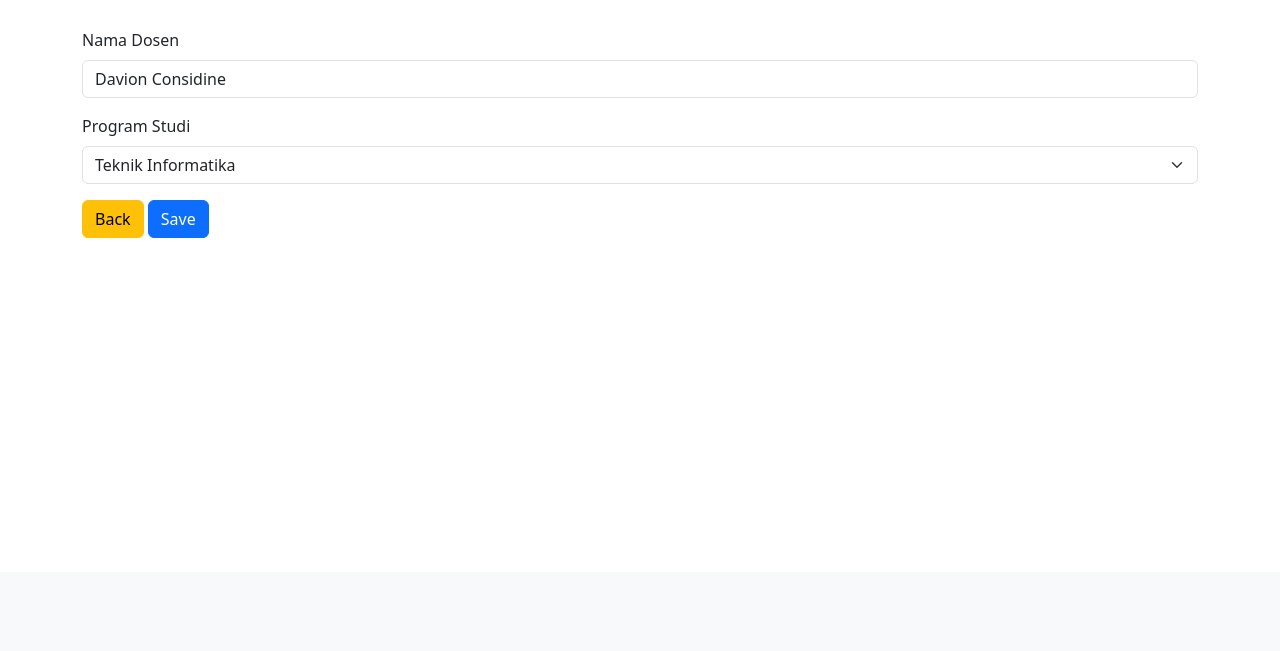
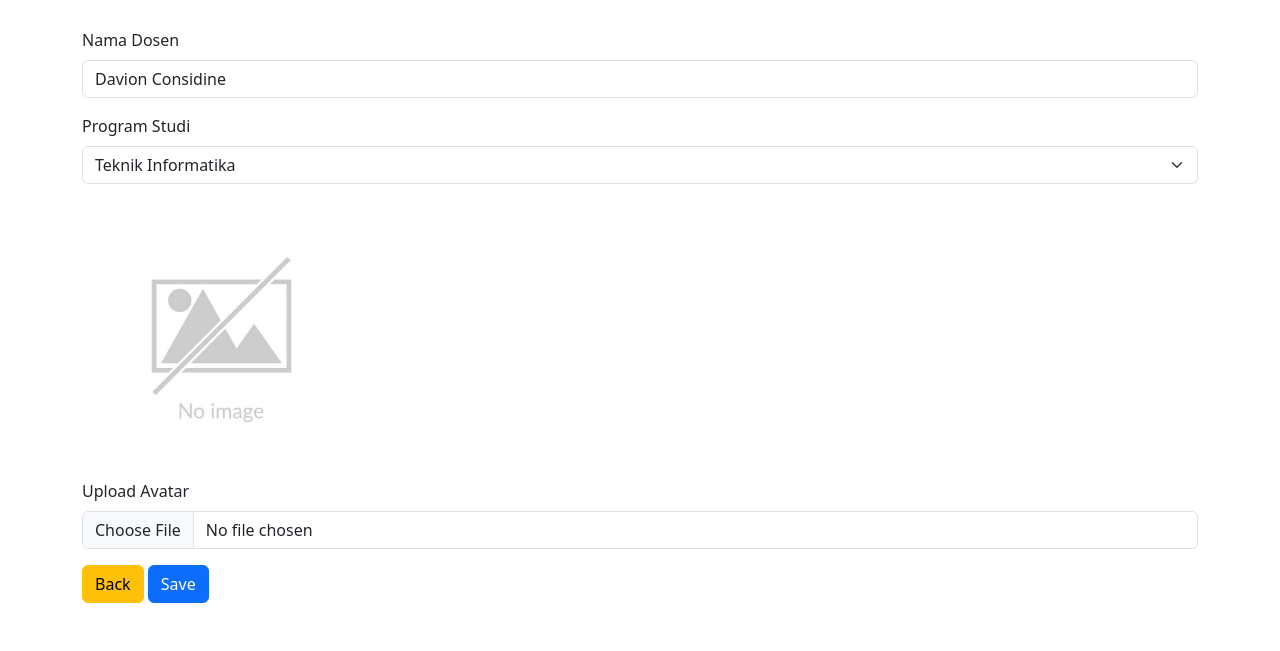
Before and after one commit to rizkyprimaramadhani/latihan-laravel, a Laravel app: page /lecturer/1/edit in a window 1280 px wide. Shown: the part 228-879 px from the top of the page. Before the commit the page ends 466 px from the top, so only its background shows below. Run offline with Laravel 12, Linux system fonts and the light colour scheme; data comes from the database, SQL or seed files in the repository; some libraries are stand-ins or nearby versions.

Commit message:
Pertemuan 7 : file uploading

```diff
--- a/app/Http/Controllers/LecturerController.php
+++ b/app/Http/Controllers/LecturerController.php
@@ -5,6 +5,7 @@ namespace App\Http\Controllers;
 use App\Models\Department;
 use App\Models\Lecturer;
 use Illuminate\Http\Request;
+use Illuminate\Support\Facades\Storage;
 
 class LecturerController extends Controller
 {
@@ -38,11 +39,20 @@ class LecturerController extends Controller
             $validated = $request->validate([
             'name' => 'required',
             'department_id' => 'required',
-        ], [
+            'avatar' => 'nullable|image|mimes:png,jpg,jpeg,webp|max:1024',
+        ],
+        [
             'name.required' => 'Nama Mahasiswa Wajib Di Isi',
-            'department_id.required' => 'Program Studi Wajib Dipilih'
+            'department_id.required' => 'Program Studi Wajib Dipilih',
+            'avatar.image' => 'Avatar harus berupa gambar',
+            'avatar.mimes' => 'Format avatar berupa png, jpg, jpeg, webp',
+            'avatar.max' => 'Ukuran max file avatar 1Mb',
         ]
         );
+
+        if($request->hasFile('avatar')) {
+            $validated['avatar'] = $request->file('avatar')->store('lecturers', 'public');
+        }
 
         Lecturer::create($validated);
         return to_route('lecturer.index')->withSuccess('Data berhasil ditambahkan');
@@ -73,14 +83,29 @@ class LecturerController extends Controller
      */
     public function update(Request $request, Lecturer $lecturer)
     {
-         $validated = $request->validate([
+            $validated = $request->validate([
             'name' => 'required',
             'department_id' => 'required',
-        ], [
+            'avatar' => 'nullable|image|mimes:png,jpg,jpeg,webp|max:1024',
+        ],
+        [
             'name.required' => 'Nama Mahasiswa Wajib Di Isi',
-            'department_id.required' => 'Program Studi Wajib Dipilih'
+            'department_id.required' => 'Program Studi Wajib Dipilih',
+            'avatar.image' => 'Avatar harus berupa gambar',
+            'avatar.mimes' => 'Format avatar berupa png, jpg, jpeg, webp',
+            'avatar.max' => 'Ukuran max file avatar 1Mb',
         ]
         );
+
+        if($request->hasFile('avatar')) {
+
+            //jika user ubah foto hapus foto sebelumnya
+            if($lecturer->avatar) {
+                Storage::disk('public')->delete($lecturer->avatar);
+            }
+
+            $validated['avatar'] = $request->file('avatar')->store('lecturers', 'public');
+        }
 
         $lecturer->update($validated);
         return to_route('lecturer.index')->withSuccess('Data berhasil diubah');
--- a/app/Models/Lecturer.php
+++ b/app/Models/Lecturer.php
@@ -6,12 +6,13 @@ use Illuminate\Database\Eloquent\Attributes\Fillable;
 use Illuminate\Database\Eloquent\Factories\HasFactory;
 use Illuminate\Database\Eloquent\Model;
 use Illuminate\Database\Eloquent\Relations\BelongsTo;
+use Illuminate\Database\Eloquent\SoftDeletes;
 
-#[Fillable(['name', 'department_id'])]
+#[Fillable(['name', 'department_id', 'avatar'])]
 class Lecturer extends Model
 {
     /** @use HasFactory<\Database\Factories\LecturerFactory> */
-    use HasFactory;
+    use HasFactory, SoftDeletes;
 
     public function department(): BelongsTo
     {
--- a/resources/views/components/app.blade.php
+++ b/resources/views/components/app.blade.php
@@ -34,6 +34,7 @@
         {{ $slot }}
     </div>
 
+    <script src="https://code.jquery.com/jquery-4.0.0.min.js" integrity="sha256-OaVG6prZf4v69dPg6PhVattBXkcOWQB62pdZ3ORyrao=" crossorigin="anonymous"></script>
 
     <script src="https://cdn.jsdelivr.net/npm/bootstrap@5.3.8/dist/js/bootstrap.bundle.min.js" integrity="sha384-FKyoEForCGlyvwx9Hj09JcYn3nv7wiPVlz7YYwJrWVcXK/BmnVDxM+D2scQbITxI" crossorigin="anonymous"></script>
 
@@ -45,6 +46,9 @@
 
       new DataTable('#example');
 
+        $('#upload').on('change', function(event) {
+          $('#preview').attr('src', URL.createObjectURL(event.target.files[0]))
+        })
     </script>
 
 
--- a/resources/views/lecturer/edit.blade.php
+++ b/resources/views/lecturer/edit.blade.php
@@ -1,7 +1,7 @@
 <x-app>
     <x-slot:title>{{ $title }}</x-slot>
 
-    <form method="post" action="{{ route('lecturer.update', $lecturer) }}">
+    <form method="post" action="{{ route('lecturer.update', $lecturer) }}" enctype="multipart/form-data">
         @csrf
         @method('put')
 
@@ -33,6 +33,19 @@
             @enderror
                 </div>
 
+        <div class="mb-3">
+            <img id="preview" src="{{ $lecturer->avatar ?
+            asset('storage/' . $lecturer->avatar) :
+            asset('image/no-images.jpeg') }}" alt="" class="w-25 rounded"> <br>
+            <label for="avatar" class="form-label">Upload Avatar</label>
+            <input type="file" class="form-control
+            @error('avatar') is-invalid @enderror" id="upload" name="avatar" value="{{ old('avatar') }}">
+
+            @error('avatar')
+                <div class="invalid-feedback">{{ $message }}</div>
+            @enderror
+        </div>
+
         <a class="btn btn-warning" href="{{ route('lecturer.index') }}" role="button">Back</a>
         <button type="submit" class="btn btn-primary">Save</button>
 </form>
```
Also changed, not shown: resources/views/lecturer/create.blade.php (+14 -3 lines), resources/views/lecturer/index.blade.php (+9 -2 lines), database/migrations/2026_11_11_002344_add_avatar_and_soft_deletes_to_lecturers_table.php (added), public/image/no-images.jpeg (added).
